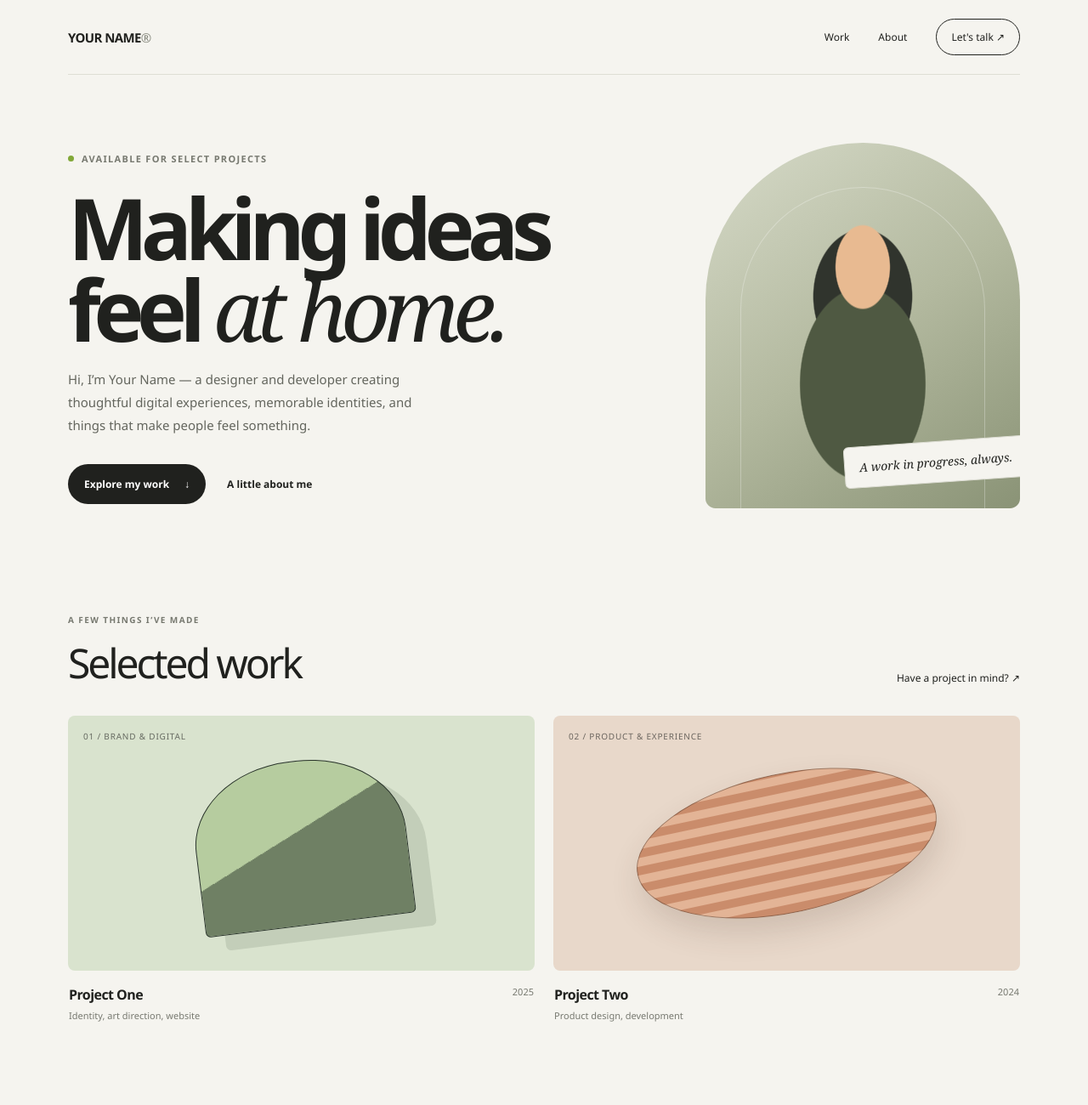
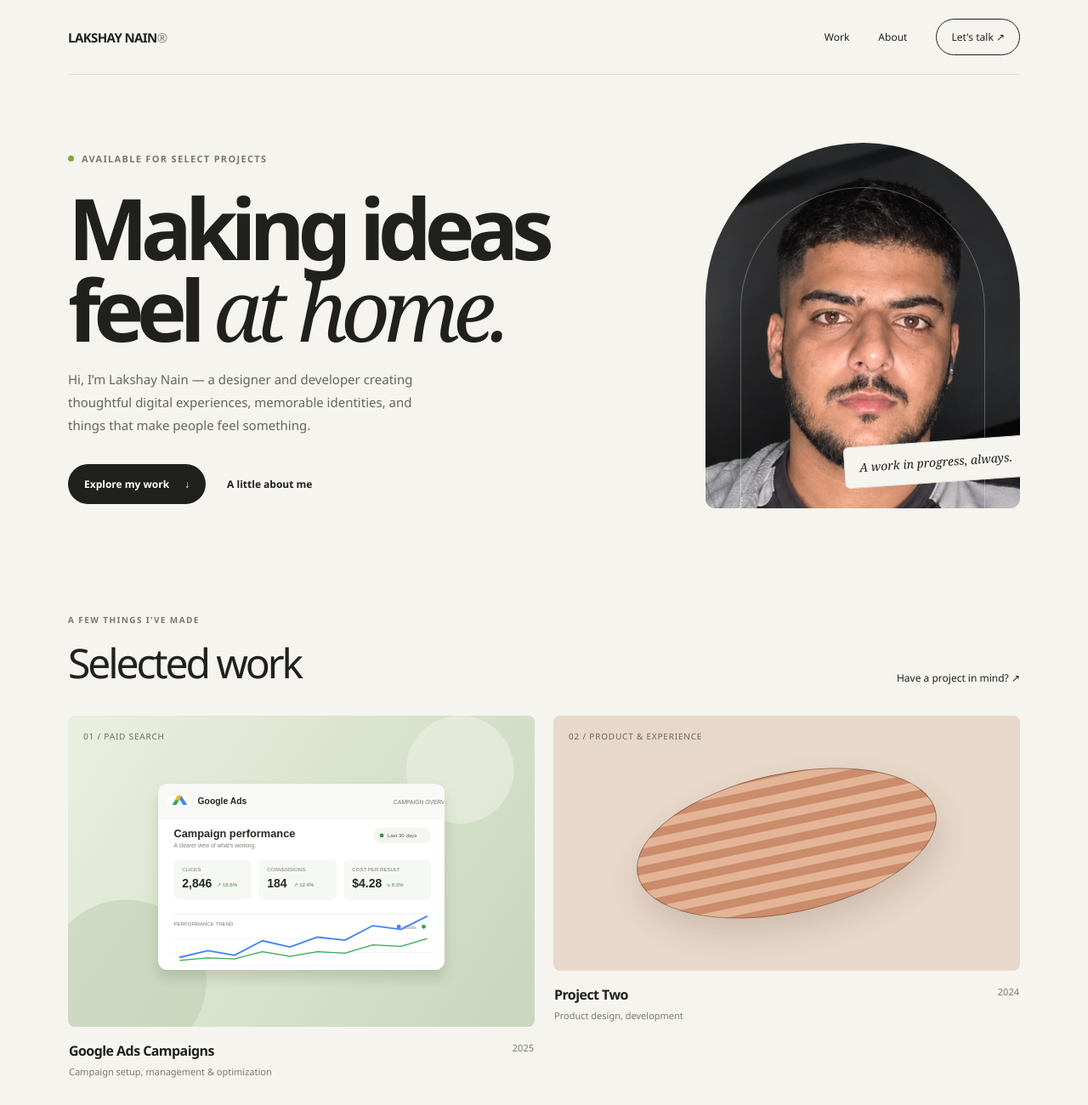
Before and after one commit to nainlakshya22/portfolio, a plain HTML site: page index.html in a window 1280 px wide. Shown: the top 1300 px of the page at 85% size. Drawn offline with Linux system fonts and the light colour scheme.

Commit message:
Update portfolio with personal branding and campaign artwork

```diff
--- a/index.html
+++ b/index.html
@@ -4,8 +4,8 @@
   <meta charset="UTF-8">
   <meta name="viewport" content="width=device-width, initial-scale=1">
   <meta name="theme-color" content="#f5f4ef">
-  <meta name="description" content="The portfolio of Your Name — designer, developer, and creative problem-solver.">
-  <title>Your Name — Portfolio</title>
+  <meta name="description" content="The portfolio of Lakshay Nain — designer, developer, and creative problem-solver.">
+  <title>Lakshay Nain — Portfolio</title>
   <style>
     :root {
       color-scheme: light;
@@ -157,11 +157,14 @@
       justify-self: end;
       overflow: hidden;
       border-radius: 190px 190px 12px 12px;
-      background:
-        radial-gradient(ellipse at 50% 34%, #e8ba91 0 12%, transparent 12.5%),
-        radial-gradient(ellipse at 50% 66%, #4f5942 0 28%, transparent 28.5%),
-        radial-gradient(ellipse at 50% 42%, #30342d 0 22%, transparent 22.5%),
-        linear-gradient(145deg, #d6dac8, #b3b99f 52%, #8a9376);
+      background: #d6dac8;
+    }
+
+    .portrait-card img {
+      width: 100%;
+      height: 100%;
+      object-fit: cover;
+      object-position: center 32%;
     }
 
     .portrait-card::before {
@@ -240,14 +243,13 @@
     .project-art--two { background: #e8d8ca; }
 
     .project-art--one::before {
-      width: 45%;
-      height: 64%;
-      border: 1px solid #29342a;
-      border-radius: 48% 48% 6px 6px;
-      background: linear-gradient(155deg, #b6cc9f 0 45%, #6f8064 45% 100%);
-      box-shadow: 22px 18px 0 rgb(38 48 39 / 12%);
-      content: "";
-      transform: rotate(-7deg);
+      display: none;
+    }
+
+    .project-art--one img {
+      width: 100%;
+      height: 100%;
+      object-fit: cover;
     }
 
     .project-art--two::before {
@@ -399,7 +401,7 @@
 <body>
   <div class="page-shell">
     <header class="site-header">
-      <a class="wordmark" href="#home">YOUR NAME<span>®</span></a>
+      <a class="wordmark" href="#home">LAKSHAY NAIN<span>®</span></a>
       <nav class="navigation" aria-label="Main navigation">
         <a href="#work">Work</a>
         <a href="#about">About</a>
@@ -413,7 +415,7 @@
           <span class="eyebrow">Available for select projects</span>
           <h1>Making ideas<br>feel <em>at home.</em></h1>
           <p class="hero-copy">
-            Hi, I’m Your Name — a designer and developer creating thoughtful digital
+            Hi, I’m Lakshay Nain — a designer and developer creating thoughtful digital
             experiences, memorable identities, and things that make people feel something.
           </p>
           <div class="hero-actions">
@@ -421,7 +423,8 @@
             <a class="text-link" href="#about">A little about me</a>
           </div>
         </div>
-        <div class="portrait-card" role="img" aria-label="Abstract portrait illustration">
+        <div class="portrait-card">
+          <img src="portrait.png" alt="Lakshay Nain">
           <span class="portrait-note">A work in progress, always.</span>
         </div>
       </section>
@@ -436,13 +439,14 @@
         </div>
         <div class="project-grid">
           <article class="project">
-            <div class="project-art project-art--one" role="img" aria-label="Abstract green editorial artwork">
-              <span class="project-index">01 / BRAND & DIGITAL</span>
+            <div class="project-art project-art--one">
+              <img src="google-ads-project.svg" alt="Google Ads campaign dashboard with performance chart">
+              <span class="project-index">01 / PAID SEARCH</span>
             </div>
             <div class="project-info">
               <div>
-                <h3>Project One</h3>
-                <p>Identity, art direction, website</p>
+                <h3>Google Ads Campaigns</h3>
+                <p>Campaign setup, management & optimization</p>
               </div>
               <span class="project-year">2025</span>
             </div>
@@ -492,10 +496,9 @@
     </main>
 
     <footer class="site-footer">
-      <span>© 2025 Your Name. Made with care.</span>
+      <span>© 2025 Lakshay Nain. Made with care.</span>
       <div class="footer-links">
-        <a href="https://www.linkedin.com/">LinkedIn ↗</a>
-        <a href="https://www.instagram.com/">Instagram ↗</a>
+        <a href="https://www.instagram.com/nain.lakshy?exln=MXdzazl0b2ZwZG5iZA==">Instagram ↗</a>
       </div>
     </footer>
   </div>
```
Also changed, not shown: google-ads-project.svg (added), portrait.png (added).
